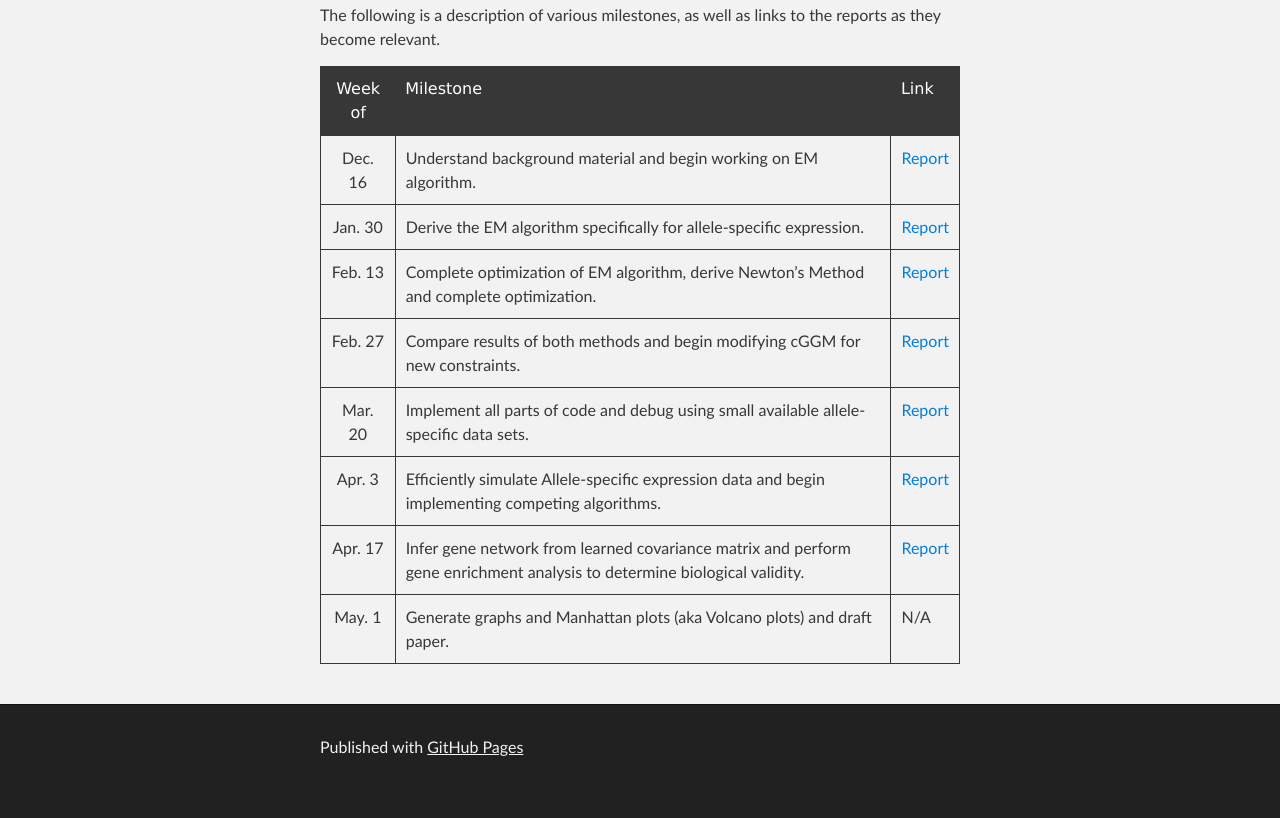
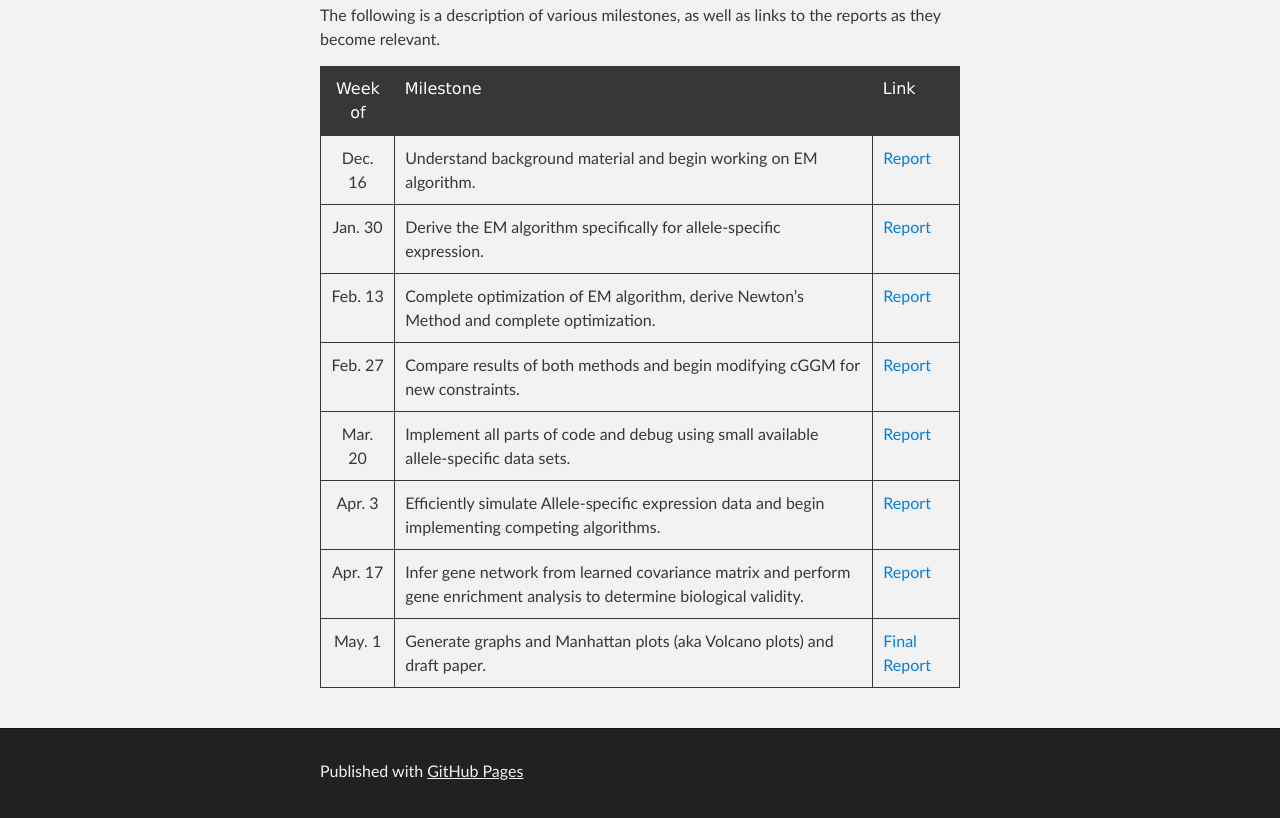
Before and after one commit to hwangy/hwangy.github.io, a plain HTML site: page index.html in a window 1280 px wide. Shown: the part 739-1557 px from the top of the page. Before the commit the page ends 1533 px from the top, so only its background shows below. Drawn offline with Linux system fonts and the light colour scheme.

Commit message:
Final report

```diff
--- a/index.html
+++ b/index.html
@@ -86,7 +86,7 @@
 <tr>
 <td align="center">May. 1</td>
 <td>Generate graphs and Manhattan plots (aka Volcano plots) and draft paper.</td>
-<td>N/A</td>
+<td><a href="https://drive.google.com/file/d/0B254TaoNakP3bU1kWjFNU0dVUzQ/view?usp=sharing">Final Report</a></td>
 </tr>
 </tbody>
 </table>
```
